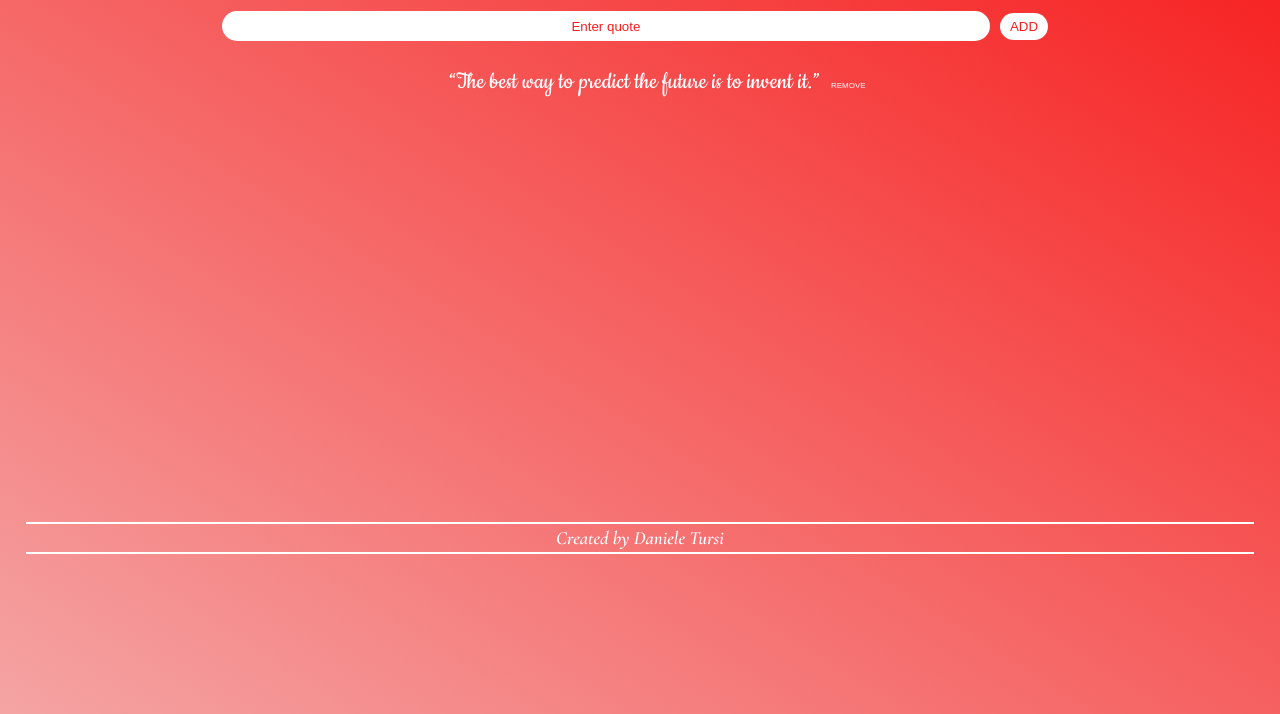
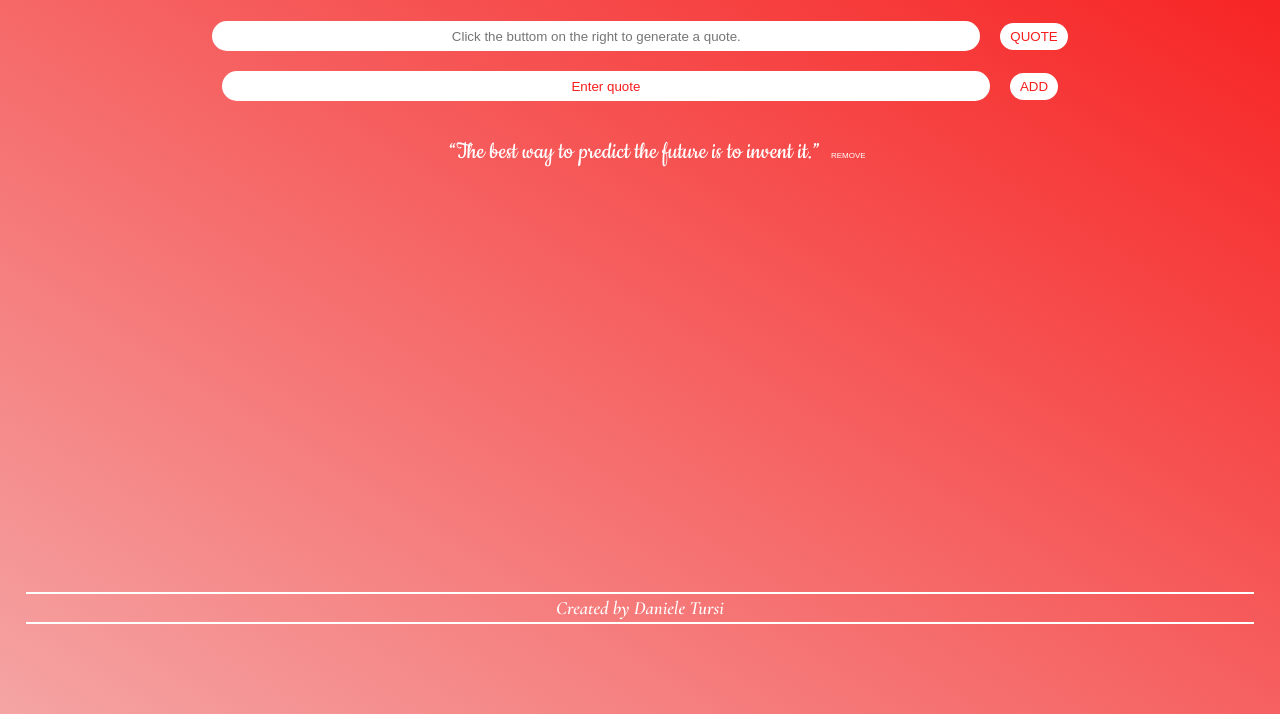
Before and after one commit to DanieleTursi/NoteQuote, a plain HTML site: page index.html in a window 1280 px wide. Shown: the part 86-800 px from the top of the page. Drawn offline with Linux system fonts and the light colour scheme; a web font is replaced by a local one.

Commit message:
random quote html and css

```diff
--- a/index.html
+++ b/index.html
@@ -13,9 +13,13 @@
     <header>
         <h1 id="logo">NOTEQUOTE</h1>
     </header>
+    <div id="genquote">
+        <input id="random" type="text" placeholder="Click the buttom on the right to generate a quote.">
+        <button id="gen">QUOTE</button>
+    </div>
     <div id="inputbar">
-    <input id="userinput" type="text" placeholder="Enter quote">
-    <button id="enter">ADD</button>
+     <input id="userinput" type="text" placeholder="Enter quote">
+     <button id="enter">ADD</button>
     </div>
     <main id="container">
         <ul>
--- a/stylesheet.css
+++ b/stylesheet.css
@@ -26,24 +26,25 @@ body {
     margin:20px 2%;
 }
 
-#inputbar{
+#inputbar, #genquote{
     display:flex;
     justify-content: center;
 }
 
-#userinput{
+#userinput, #random{
     text-align: center;
     width:60%;
     height: 30px;
     border-radius: 25px;
     border: none;
+    margin:10px;
 }
 
 #userinput::placeholder{
     color:#F71D1D;
 }
 
-#enter {
+#enter, #gen {
     border:none;
     color:#F71D1D;
     background-color: white;
```
